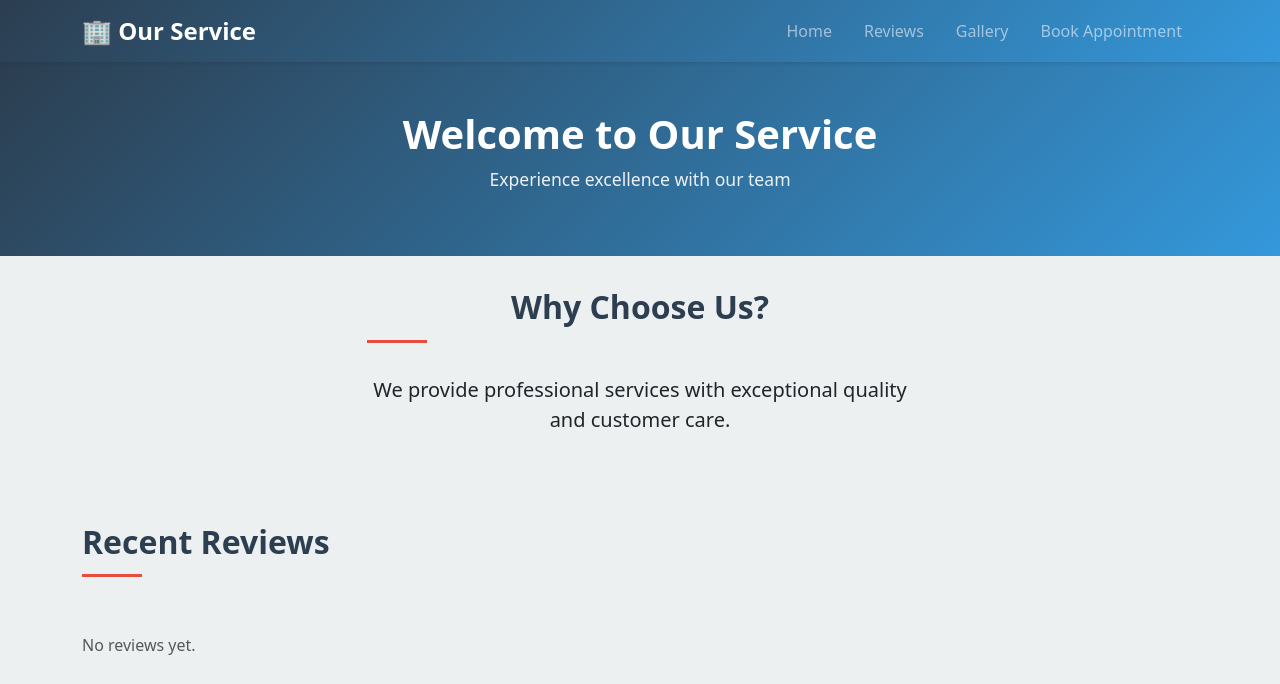
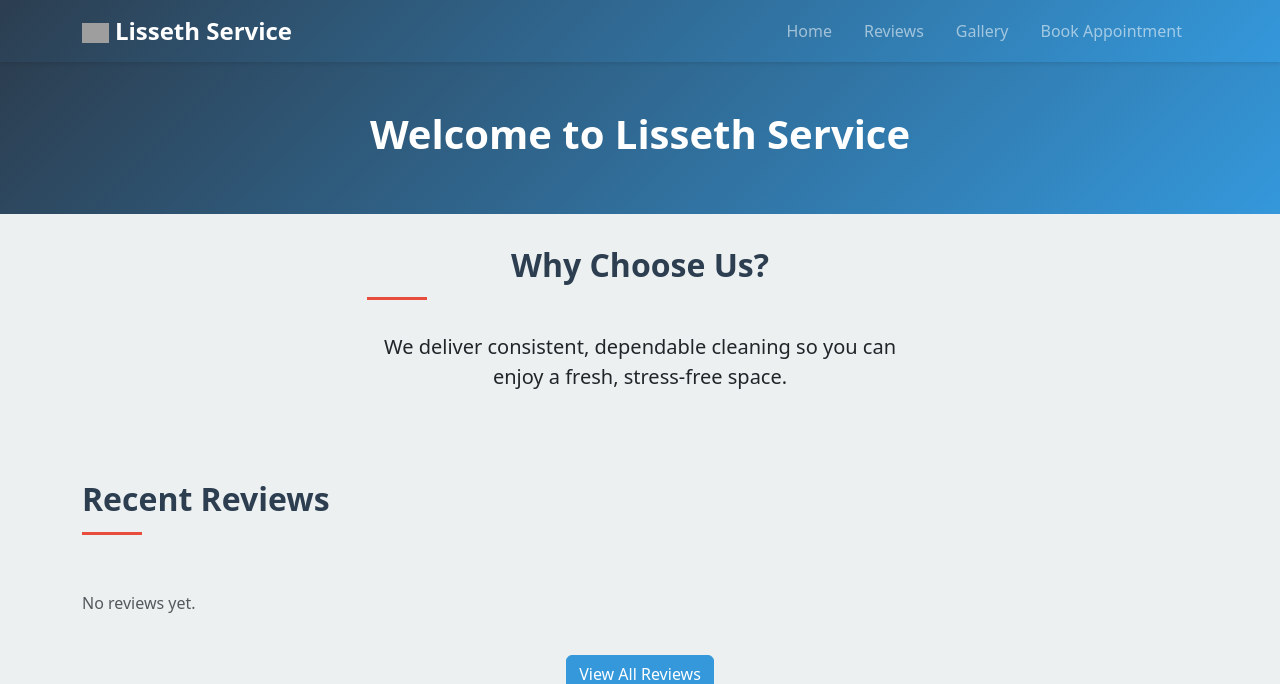
Before and after one commit to ofjonvs/cleaning-service-site, a Django app: page / in a window 1280 px wide. Shown: the top 684 px of the page. Run offline with Django 5.2, Linux system fonts and the light colour scheme; data that the repository does not hold is empty; grey boxes are pictures that could not be loaded.

Commit message:
change layout

```diff
--- a/home/templates/base.html
+++ b/home/templates/base.html
@@ -4,15 +4,16 @@
 <head>
     <meta charset="UTF-8">
     <meta name="viewport" content="width=device-width, initial-scale=1.0">
-    <title>{% block title %}Our Service{% endblock %}</title>
+    <title>{% block title %}Lisseth Service{% endblock %}</title>
     <link href="https://cdn.jsdelivr.net/npm/bootstrap@5.3.0/dist/css/bootstrap.min.css" rel="stylesheet">
     <link rel="stylesheet" href="{% static 'css/styles.css' %}">
+    <link rel="icon" type="image/x-icon" href="https://www.creativefabrica.com/wp-content/uploads/2021/09/25/House-cleaning-and-clean-service-logo-Graphics-17841048-1-1-580x387.jpg">
     {% block extra_css %}{% endblock %}
 </head>
 <body>
     <nav class="navbar navbar-expand-lg navbar-dark">
         <div class="container">
-            <a class="navbar-brand" href="{% url 'home' %}">🏢 Our Service</a>
+            <a class="navbar-brand" href="{% url 'home' %}"><img style="height: 20px" src="https://www.creativefabrica.com/wp-content/uploads/2021/09/25/House-cleaning-and-clean-service-logo-Graphics-17841048-1-1-580x387.jpg" alt=""> Lisseth Service</a>
             <button class="navbar-toggler" type="button" data-bs-toggle="collapse" data-bs-target="#navbarNav" aria-controls="navbarNav" aria-expanded="false" aria-label="Toggle navigation">
                 <span class="navbar-toggler-icon"></span>
             </button>
--- a/home/templates/home/home.html
+++ b/home/templates/home/home.html
@@ -1,11 +1,10 @@
 {% extends 'base.html' %}
 
-{% block title %}Home - Our Service{% endblock %}
+{% block title %}Lisseth Service{% endblock %}
 
 {% block header %}
 <header>
-    <h1>Welcome to Our Service</h1>
-    <p>Experience excellence with our team</p>
+    <h1>Welcome to Lisseth Service</h1>
 </header>
 {% endblock %}
 
@@ -13,7 +12,7 @@
 <div class="row mb-5">
     <div class="col-md-6 mx-auto text-center mb-4">
         <h2 class="section-title">Why Choose Us?</h2>
-        <p class="lead">We provide professional services with exceptional quality and customer care.</p>
+        <p class="lead">We deliver consistent, dependable cleaning so you can enjoy a fresh, stress-free space.</p>
     </div>
 </div>
 
```
